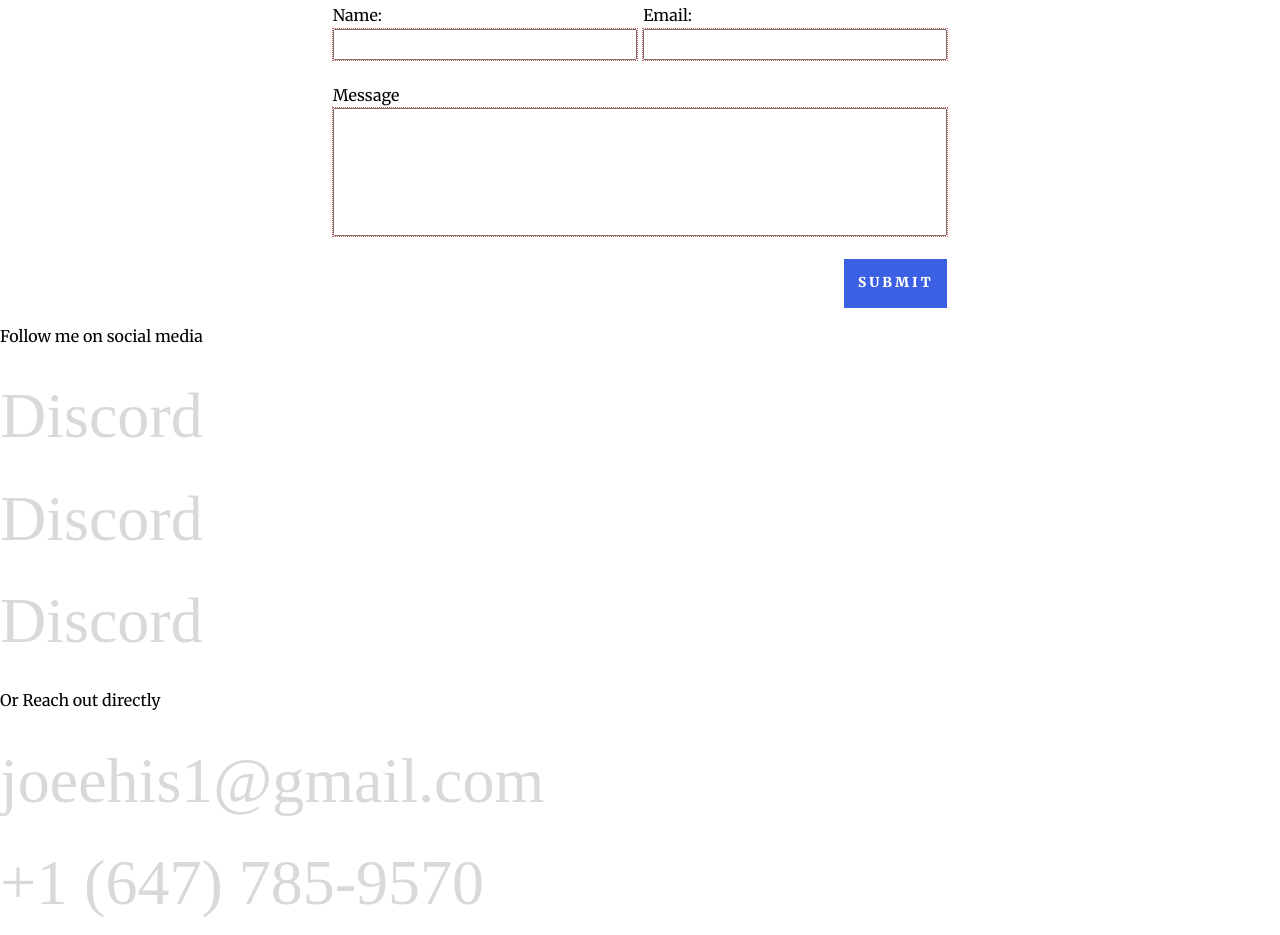
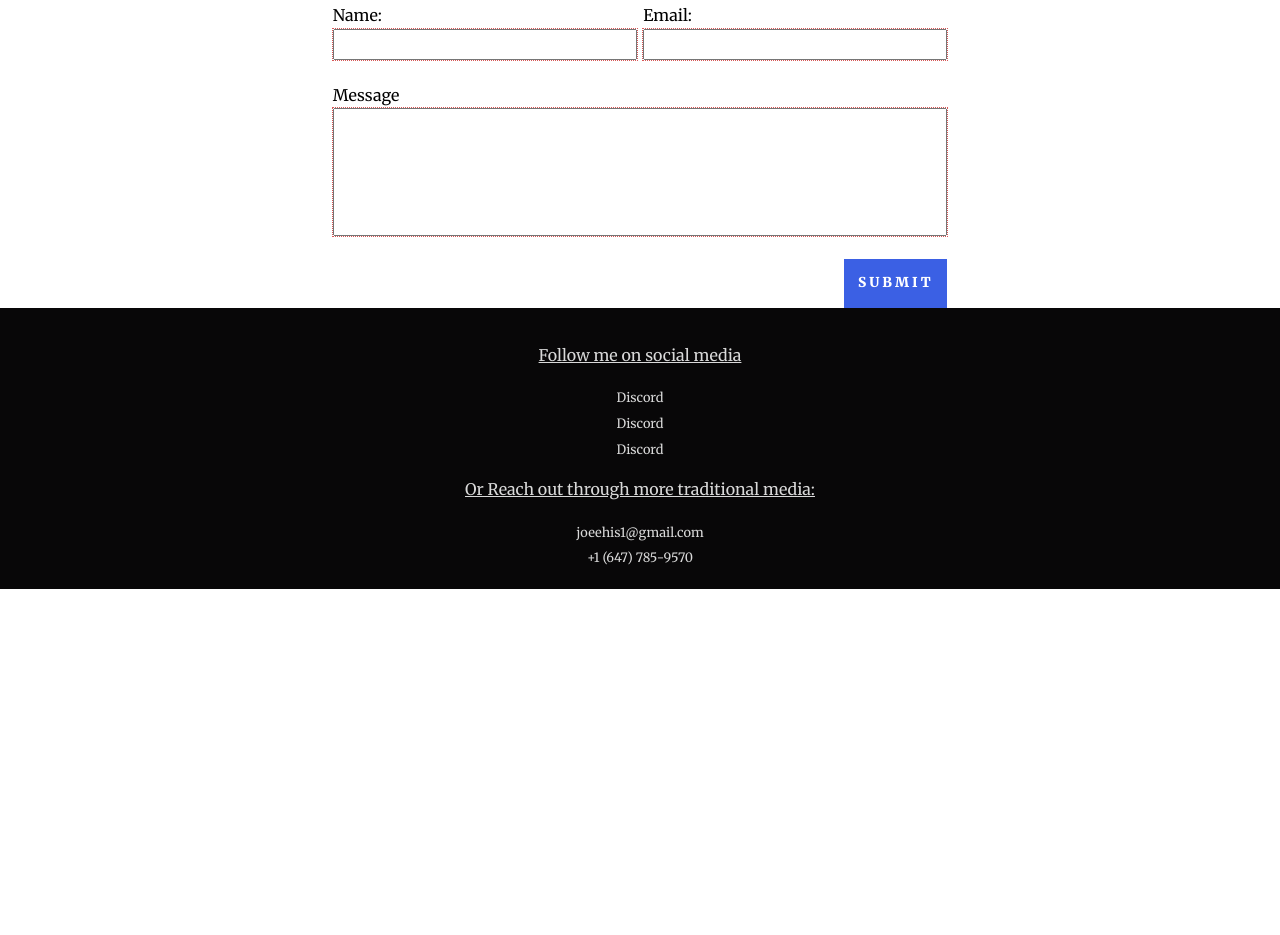
Before and after one commit to joeehis1/portfolio-v2, a website: page index.html in a window 1280 px wide. Shown: the part 3671-4606 px from the top of the page. After the commit the page ends 4260 px from the top, so only its background shows below. Drawn offline with Linux system fonts and the light colour scheme; a web font is replaced by a local one.

Commit message:
Initial styles applied for footer section

```diff
--- a/assets/scss/index.scss
+++ b/assets/scss/index.scss
@@ -8,3 +8,4 @@
 @use './partials/portfolio' as *;
 
 @use './partials/contact' as *;
+@use './partials/footer';
--- /dev/null
+++ b/assets/scss/partials/_footer.scss
@@ -0,0 +1,18 @@
+
+@use '../mixins' as *;
+@use '../variables' as *;
+
+footer{
+    background-color: $color-black;
+    color: $color-gray;
+    text-align: center;
+    padding-block: 1.2rem;
+
+    p{
+        text-decoration: underline;
+    }
+    a{
+        font-family: $ff-serif;
+        font-size: 0.8rem;
+    }
+}
--- a/index.html
+++ b/index.html
@@ -9,6 +9,10 @@
             content="This is a website to showcase different projects built by the aspiring software developer Ehisuoria Joseph Ehigiator"
         />
         <link rel="stylesheet" href="./assets/css/index.css" />
+        <script
+            src="https://kit.fontawesome.com/009c726f35.js"
+            crossorigin="anonymous"
+        ></script>
     </head>
     <body>
         <header>
@@ -231,13 +235,13 @@
         </section>
         <footer>
             <p>Follow me on social media</p>
-            <ul>
+            <ul class="socials">
                 <li><a href="#">Discord</a></li>
                 <li><a href="#">Discord</a></li>
                 <li><a href="#">Discord</a></li>
             </ul>
-            <p>Or Reach out directly</p>
-            <ul>
+            <p>Or Reach out through more traditional media:</p>
+            <ul class="contact-info">
                 <li>
                     <a href="mailto:joeehis1@gmail.com">joeehis1@gmail.com</a>
                 </li>
```
Also changed, not shown: assets/css/index.css, 1 other file.
